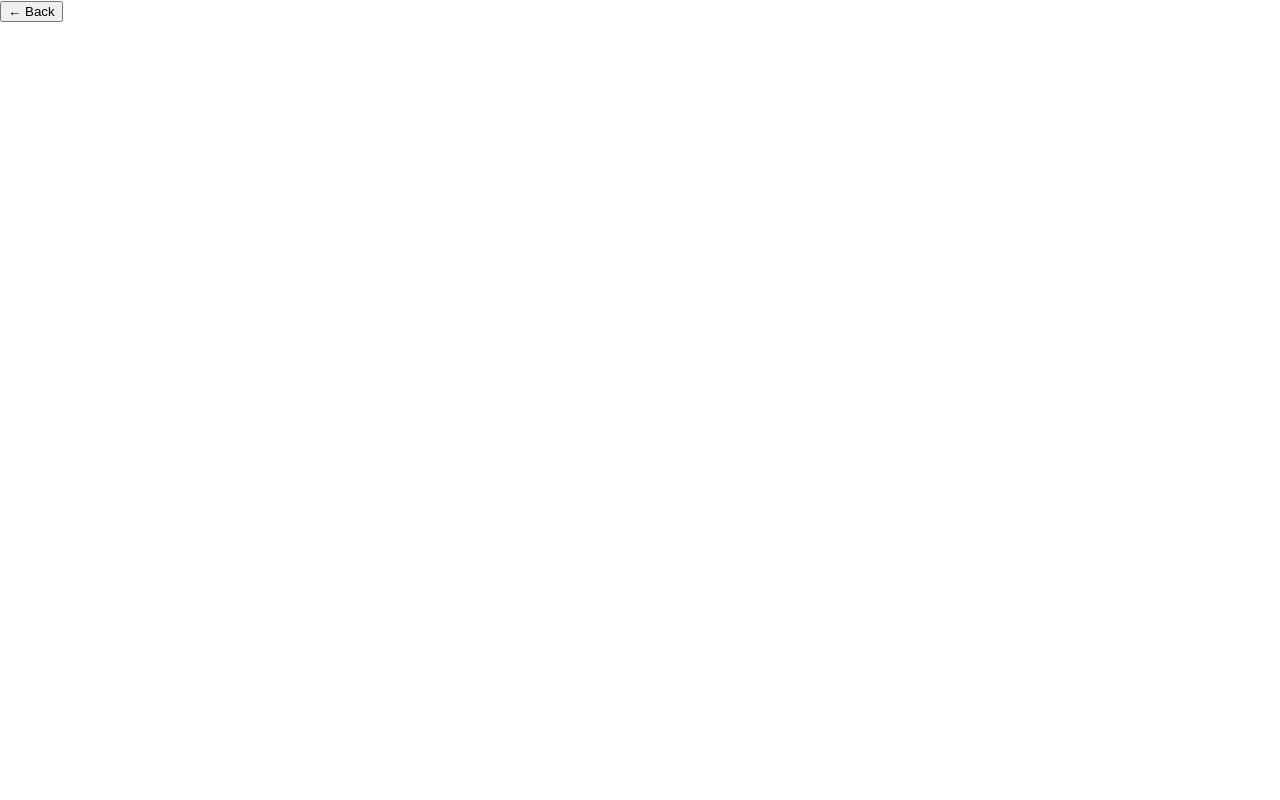
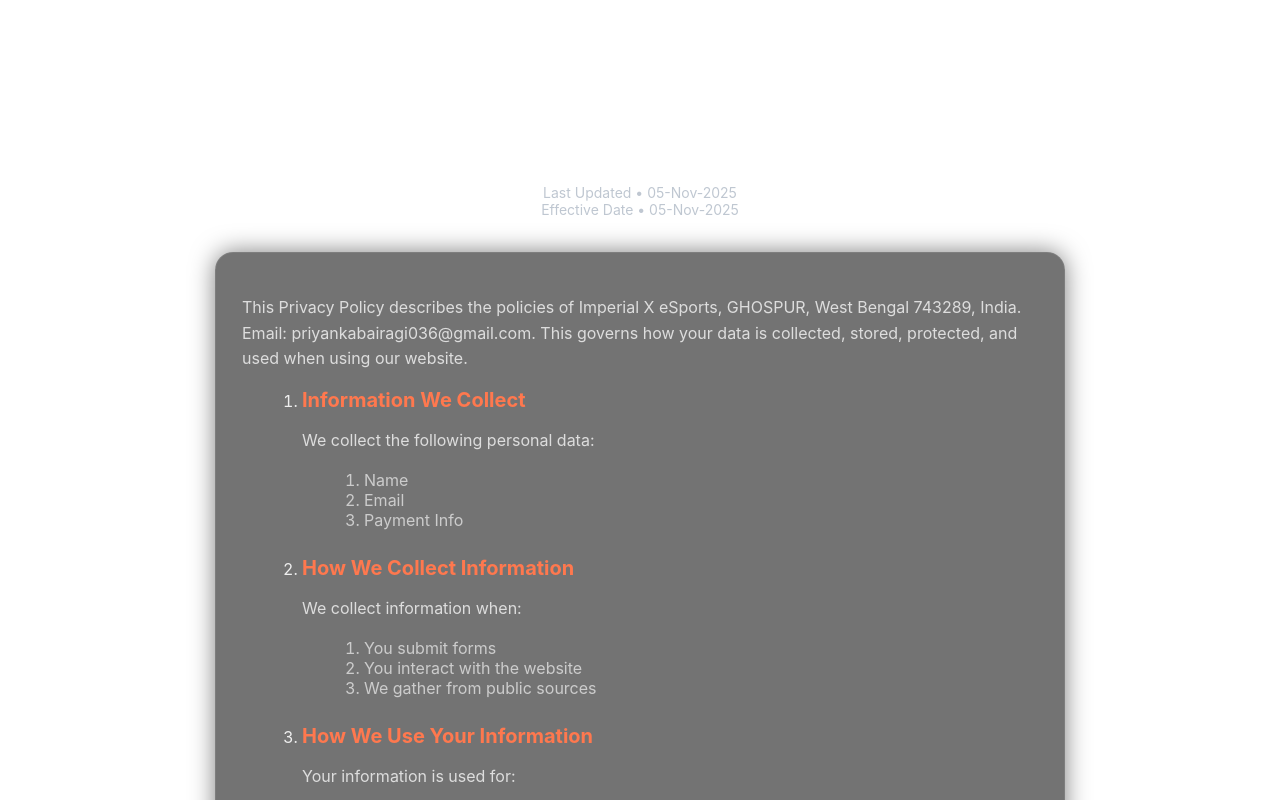
Before and after one commit to alonesitegamer/freefire-tournament-react, a React (Vite) app in the folder project-root/: page /privacy-policy in a window 1280 px wide. Shown: the top 800 px of the page. Built offline with nearby package versions, Linux system fonts and the light colour scheme; no server answers.

Commit message:
Update PrivacyPolicy.css

```diff
--- a/project-root/src/components/PrivacyPolicy.css
+++ b/project-root/src/components/PrivacyPolicy.css
@@ -1,46 +1,108 @@
-/* In src/components/PrivacyPolicy.css */
-
-.privacy-policy-container {
-  max-width: 900px;
-  margin: 20px auto;
-  padding: 20px;
-  background-color: #f9f9f9; /* A light background */
-  color: #333; /* Dark text */
-  border-radius: 8px;
-  line-height: 1.6;
+/* FULL WRAPPER */
+.legal-wrapper {
+  width: 100%;
+  min-height: 100vh;
+  padding: 90px 18px 40px;
+  display: flex;
+  flex-direction: column;
+  align-items: center;
 }
 
-/* For dark mode, uncomment this block */
-/*
-.privacy-policy-container {
-  max-width: 900px;
-  margin: 20px auto;
-  padding: 20px;
-  background-color: #2b2b2b;
-  color: #eee;
-  border-radius: 8px;
-  line-height: 1.6;
-}
-*/
-
-.privacy-policy-container .privacy-policy-h1 {
-  font-size: 2em;
-  border-bottom: 2px solid #eee;
-  padding-bottom: 10px;
+/* HEADER / BANNER */
+.legal-header {
+  text-align: center;
+  margin-bottom: 20px;
 }
 
-.privacy-policy-container .privacy-policy-h2 {
-  font-size: 1.5em;
-  margin-top: 30px;
-  color: #007bff;
+.legal-back-btn {
+  background: rgba(255,255,255,0.08);
+  border: 1px solid rgba(255,255,255,0.15);
+  color: #fff;
+  padding: 8px 16px;
+  border-radius: 10px;
+  cursor: pointer;
+  font-size: 14px;
+  margin-bottom: 14px;
+  backdrop-filter: blur(6px);
+  transition: 0.2s ease;
 }
 
-.privacy-policy-container .privacy-policy-p,
-.privacy-policy-container li {
-  font-size: 1em;
-  margin-bottom: 15px;
+.legal-back-btn:hover {
+  background: rgba(255,255,255,0.14);
 }
 
-.privacy-policy-container ol {
-  padding-left: 20px;
+.legal-title {
+  font-size: 28px;
+  font-weight: 800;
+  margin: 6px 0;
 }
+
+.legal-subtitle {
+  font-size: 14px;
+  color: var(--muted);
+  margin-top: 4px;
+}
+
+/* MAIN GLASS CARD */
+.legal-card {
+  width: 100%;
+  max-width: 850px;
+  background: rgba(0, 0, 0, 0.55);
+  border: 1px solid rgba(255, 255, 255, 0.08);
+  border-radius: 18px;
+  padding: 26px;
+  backdrop-filter: blur(18px);
+  color: #eee;
+  box-shadow: 0 0 25px rgba(0,0,0,0.5);
+}
+
+/* TEXT */
+.legal-text {
+  line-height: 1.6;
+  margin-bottom: 16px;
+  color: #ddd;
+}
+
+/* LISTS */
+.legal-list {
+  margin-left: 20px;
+}
+
+.legal-list > li {
+  margin-bottom: 26px;
+}
+
+.legal-list h2 {
+  color: #ff784e;
+  margin-bottom: 6px;
+  font-size: 20px;
+}
+
+/* SUBLIST */
+.legal-sublist {
+  margin-left: 22px;
+  margin-top: 6px;
+  color: #ccc;
+}
+
+/* LINK */
+.legal-card a {
+  color: var(--accent);
+}
+
+/* FOOTER NOTE */
+.legal-footer-note {
+  margin-top: 20px;
+  font-size: 14px;
+  color: #aaa;
+}
+
+/* RESPONSIVE */
+@media (max-width: 600px) {
+  .legal-card {
+    padding: 20px;
+  }
+  .legal-title {
+    font-size: 22px;
+  }
+}
```
